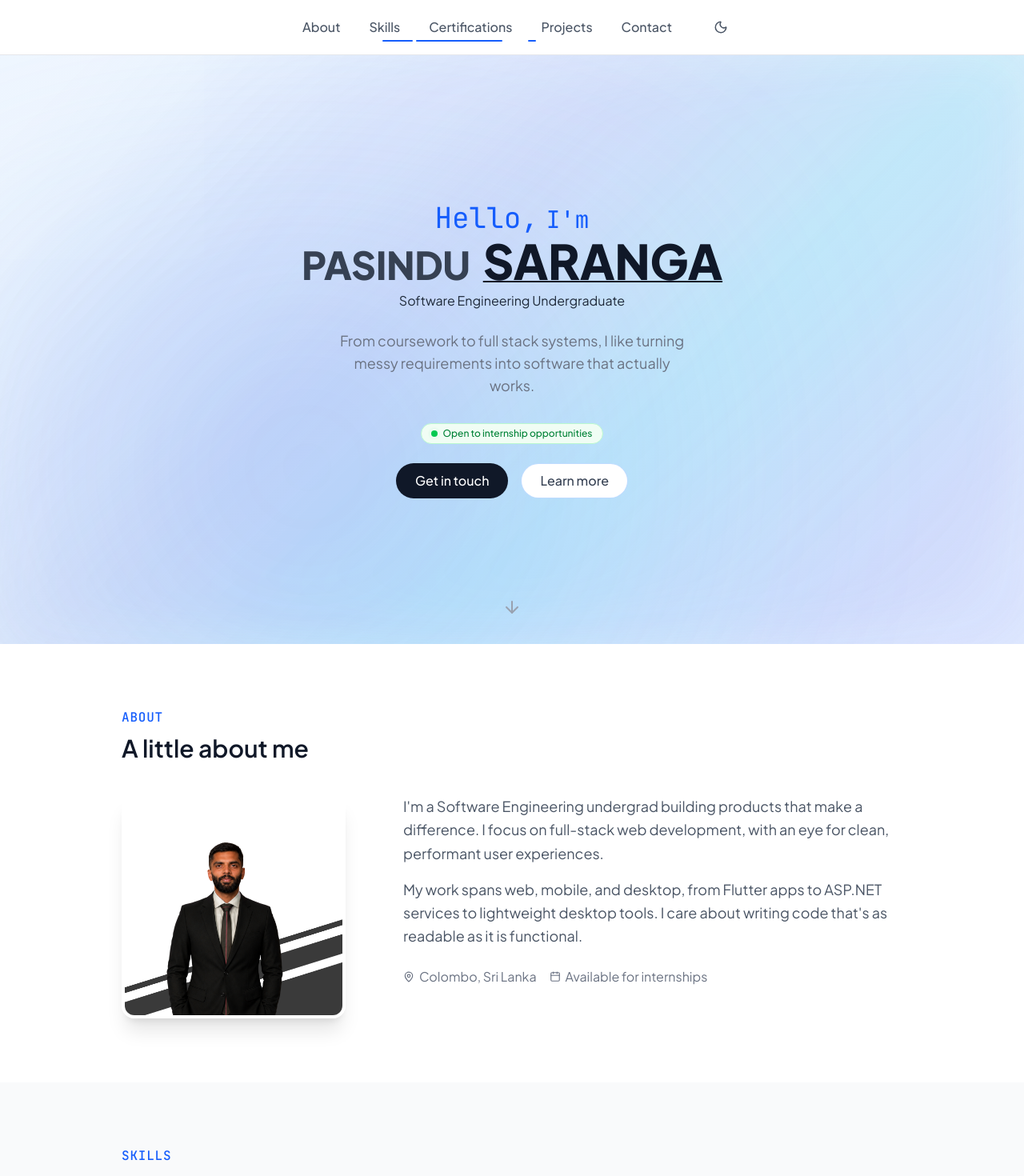
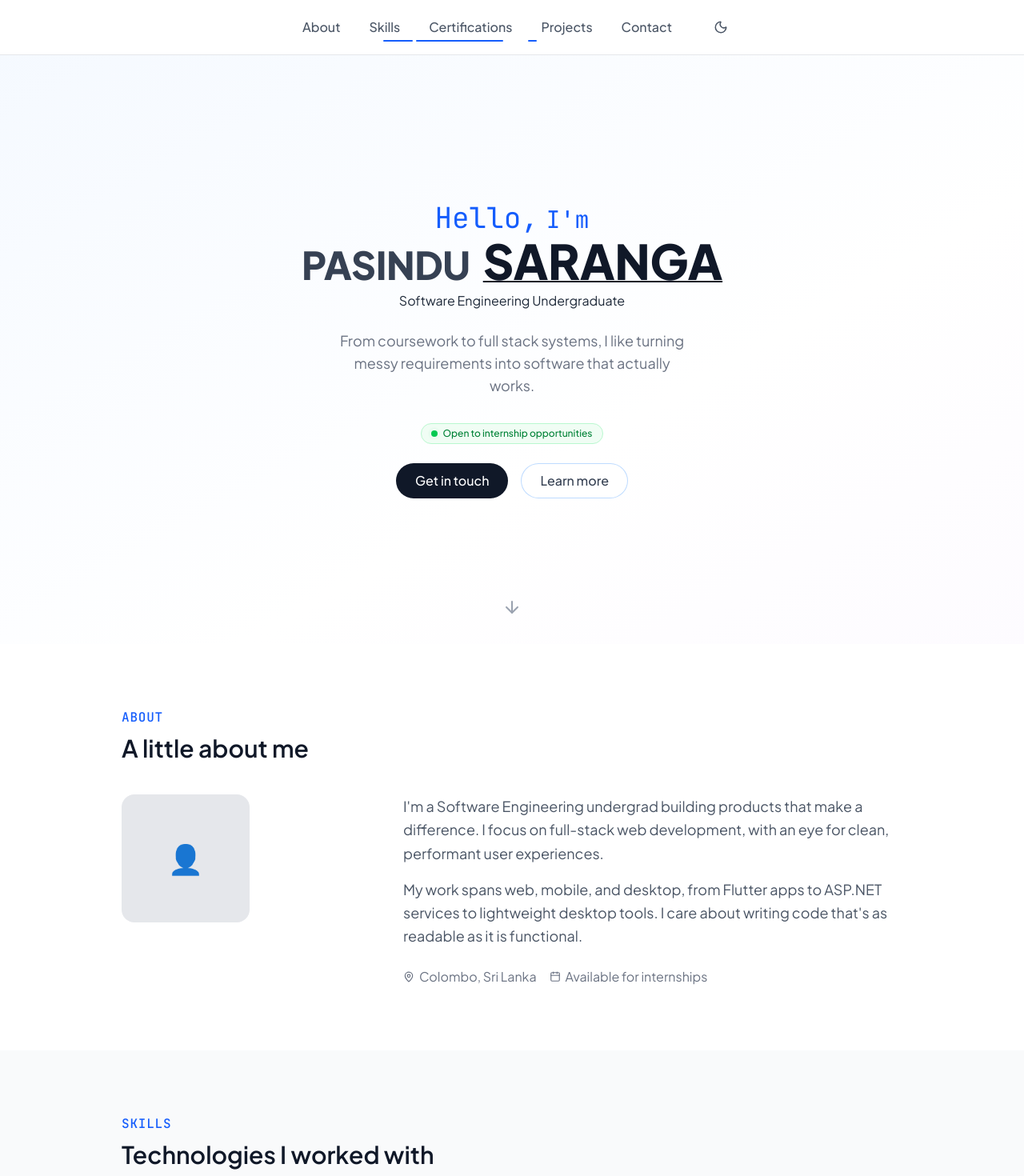
Before and after one commit to SAR4NGA/portfolio, a React (Vite) app: page / in a window 1280 px wide. Shown: the top 1470 px of the page at 80% size. Built offline with nearby package versions, Linux system fonts and the light colour scheme; a web font is replaced by a local one.

Commit message:
refine: tune glow opacity and beam visibility for light and dark modes

```diff
--- a/src/pages/Home.tsx
+++ b/src/pages/Home.tsx
@@ -1,4 +1,4 @@
-import { useState, useCallback, useRef } from 'react'
+import { useState } from 'react'
 import { motion } from 'framer-motion'
 import { Helmet } from 'react-helmet-async'
 import { ArrowDown, Mail, MapPin, Calendar, LayoutGrid, LayoutList } from 'lucide-react'
@@ -28,18 +28,6 @@ function LinkedinIcon({ size = 16 }: { size?: number }) {
 
 export default function Home() {
   const [projectView, setProjectView] = useState<'grid' | 'carousel'>('carousel')
-  const heroRef = useRef<HTMLElement>(null)
-  const glowRef = useRef<HTMLDivElement>(null)
-
-  const handleMouseMove = useCallback((e: React.MouseEvent<HTMLElement>) => {
-    const rect = heroRef.current?.getBoundingClientRect()
-    const glow = glowRef.current
-    if (!rect || !glow) return
-    const x = ((e.clientX - rect.left) / rect.width) * 100
-    const y = ((e.clientY - rect.top) / rect.height) * 100
-    glow.style.left = `${x}%`
-    glow.style.top = `${y}%`
-  }, [])
 
   return (
     <>
@@ -48,40 +36,8 @@ export default function Home() {
       </Helmet>
 
       {/* Hero */}
-      <section
-        ref={heroRef}
-        onMouseMove={handleMouseMove}
-        className="sticky top-0 z-0 flex min-h-[calc(100vh-4rem)] items-center overflow-x-hidden"
-      >
-        {/* Base background */}
-        <div className="absolute inset-0 bg-gradient-to-br from-blue-50 via-slate-50 to-indigo-50 dark:from-[#0a0e17] dark:via-[#0b1120] dark:to-[#0a0f1a]" />
-
-        {/* Light mode beam */}
-        <div className="absolute inset-0 overflow-hidden pointer-events-none dark:hidden">
-          <div className="absolute inset-0 beam-light-sharp" />
-          <div className="absolute inset-0 blur-2xl beam-light-glow" />
-        </div>
-
-        {/* Dark mode beam */}
-        <div className="absolute inset-0 overflow-hidden pointer-events-none hidden dark:block">
-          <div className="absolute inset-0 beam-dark-sharp" />
-          <div className="absolute inset-0 blur-3xl beam-dark-glow" />
-        </div>
-
-        {/* Cursor-following glow */}
-        <div className="absolute inset-0 overflow-hidden pointer-events-none">
-          <div
-            ref={glowRef}
-            className="absolute h-[120%] w-[120%] rounded-full opacity-40 blur-[100px] dark:opacity-15"
-            style={{
-              background: 'radial-gradient(circle, rgba(59,130,246,0.5) 0%, rgba(96,165,250,0.3) 30%, rgba(147,197,253,0.15) 55%, transparent 80%)',
-              left: '30%',
-              top: '70%',
-              transform: 'translate(-50%, -50%)',
-              transition: 'left 0.6s ease-out, top 0.6s ease-out',
-            }}
-          />
-        </div>
+      <section className="sticky top-0 z-0 flex min-h-[calc(100vh-4rem)] items-center overflow-x-hidden">
+        <div className="absolute inset-0 bg-gradient-to-br from-blue-50 via-white to-purple-50 animate-gradient dark:from-gray-950 dark:via-gray-900 dark:to-blue-950" />
         <div className="relative mx-auto max-w-5xl px-6 py-20 text-center">
           <motion.p
             initial={{ opacity: 0, y: 16 }}
@@ -177,11 +133,9 @@ export default function Home() {
       <SectionWrapper id="about" title="About" subtitle="A little about me">
         <div className="grid gap-10 md:grid-cols-[1fr_2fr] items-start">
           <div className="flex justify-center md:justify-start">
-            <img
-              src="/profile.png"
-              alt="Profile"
-              className="w-full max-w-[280px] aspect-square rounded-2xl object-cover shadow-xl border-4 border-white dark:border-gray-800 transition-transform duration-300 hover:scale-[1.02]"
-            />
+            <div className="h-40 w-40 rounded-2xl bg-gray-200 dark:bg-gray-800 flex items-center justify-center text-4xl">
+              👤
+            </div>
           </div>
           <div className="space-y-4 text-lg text-gray-600 dark:text-gray-400 leading-relaxed">
             <p>
```
